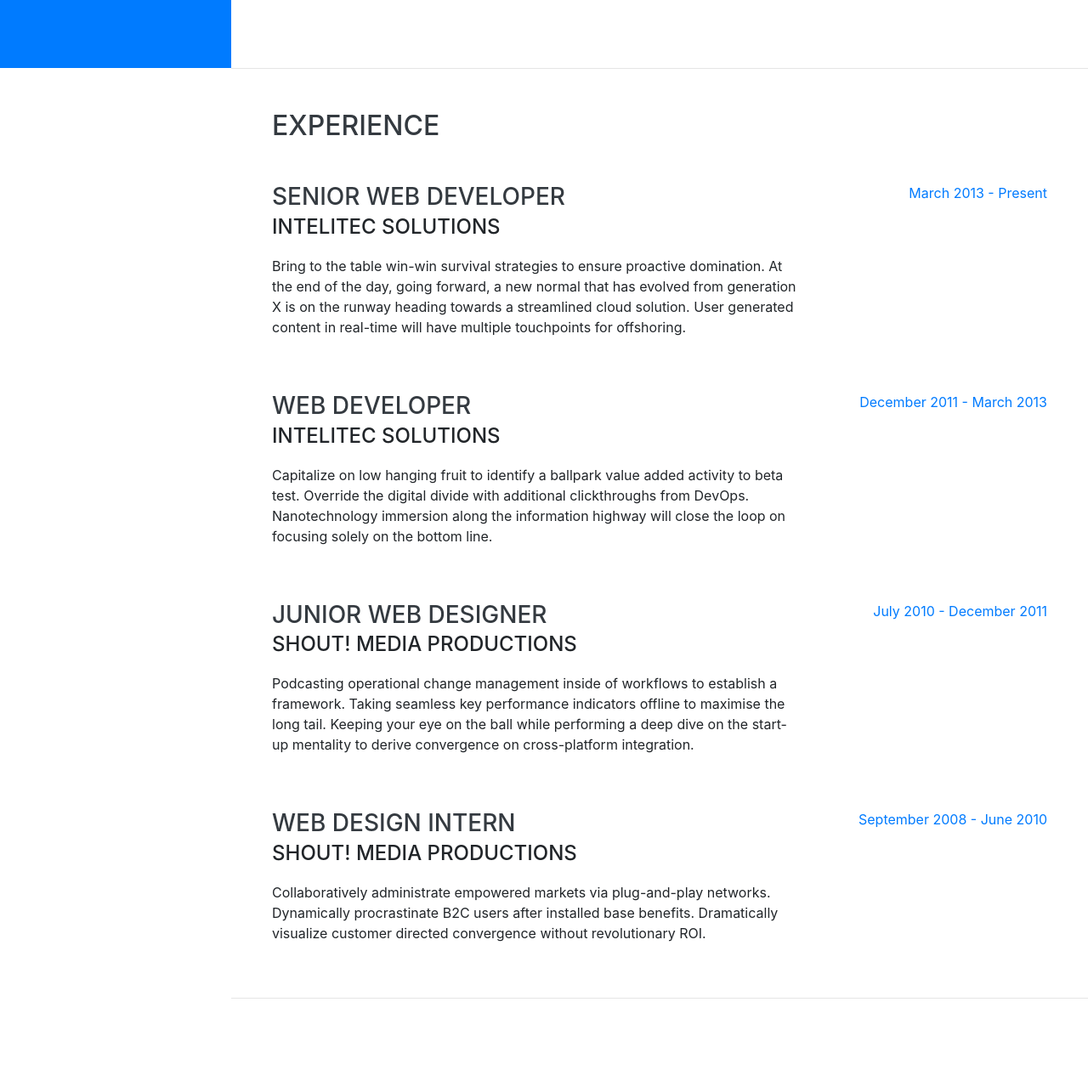
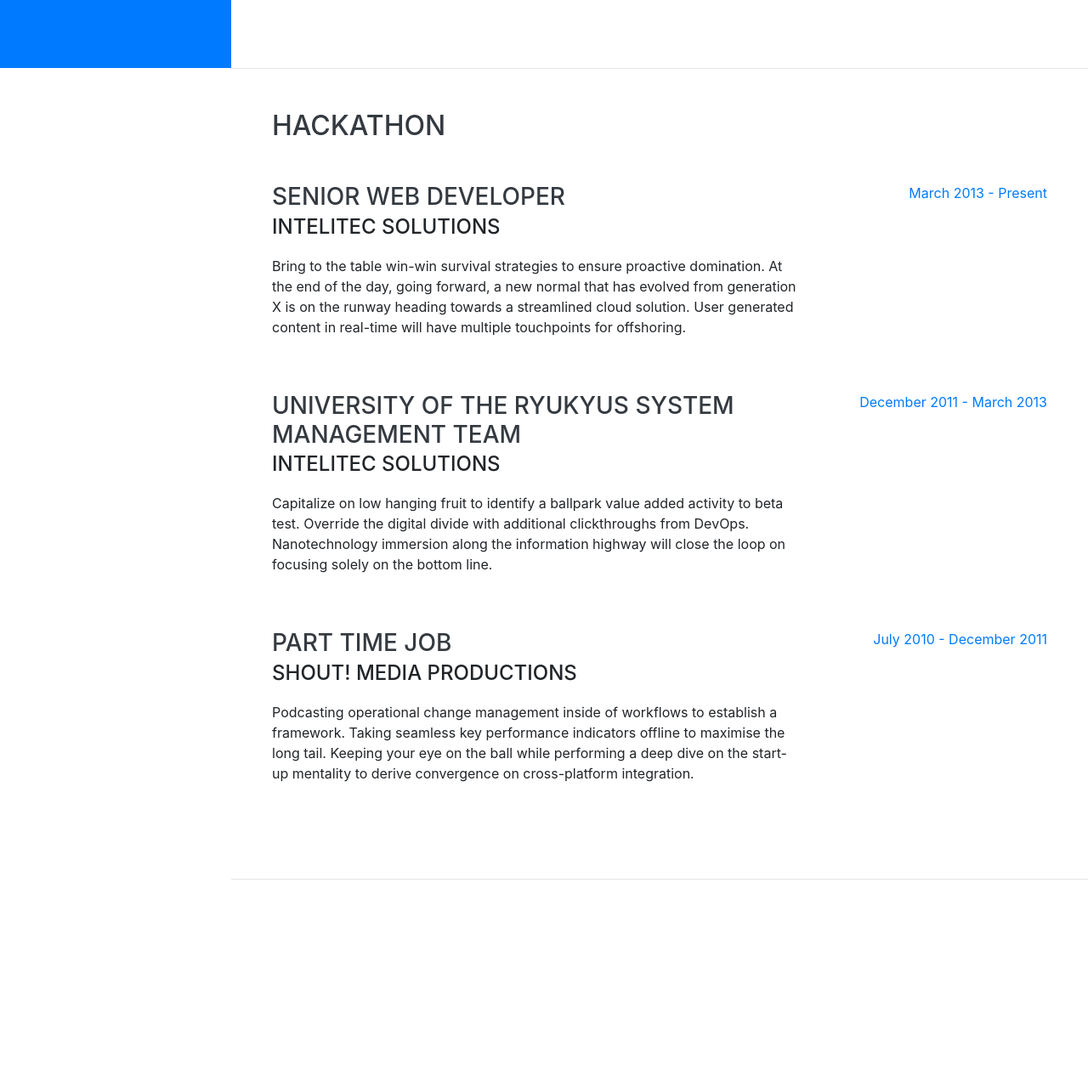
Before and after one commit to Unimarimos76/my-portfolio, a website with bundled scripts: page index.html in a window 1280 px wide. Shown: the part 720-1999 px from the top of the page at 85% size. Built offline with nearby package versions, Linux system fonts and the light colour scheme; a web font is replaced by a local one.

Commit message:
add interest

```diff
--- a/index.html
+++ b/index.html
@@ -66,7 +66,8 @@
         <div class="subheading mb-5">
           <a href="mailto:name@email.com">unimarimos76@gmail.com</a>
         </div>
-        <p class="lead mb-5">I am experienced in leveraging agile frameworks to provide a robust synopsis for high level overviews. Iterative approaches to corporate strategy foster collaborative thinking to further the overall value proposition.</p>
+        <p class="lead mb-5">I belong to M1 of Ryukyu Graduate School. I belong to Nagata / Taniguchi Lab. I am interested in low-layer fields such as infrastructure, security, and network.
+        </p>
         <div class="social-icons">
           <a href="https://github.com/Unimarimos76">
             <i class="fab fa-github"></i>
@@ -85,7 +86,7 @@
 
     <section class="resume-section p-3 p-lg-5 d-flex justify-content-center" id="experience">
       <div class="w-100">
-        <h2 class="mb-5">Experience</h2>
+        <h2 class="mb-5">Hackathon</h2>
 
         <div class="resume-item d-flex flex-column flex-md-row justify-content-between mb-5">
           <div class="resume-content">
@@ -100,7 +101,7 @@
 
         <div class="resume-item d-flex flex-column flex-md-row justify-content-between mb-5">
           <div class="resume-content">
-            <h3 class="mb-0">Web Developer</h3>
+            <h3 class="mb-0">University of the Ryukyus System Management Team</h3>
             <div class="subheading mb-3">Intelitec Solutions</div>
             <p>Capitalize on low hanging fruit to identify a ballpark value added activity to beta test. Override the digital divide with additional clickthroughs from DevOps. Nanotechnology immersion along the information highway will close the loop on focusing solely on the bottom line.</p>
           </div>
@@ -111,23 +112,12 @@
 
         <div class="resume-item d-flex flex-column flex-md-row justify-content-between mb-5">
           <div class="resume-content">
-            <h3 class="mb-0">Junior Web Designer</h3>
+            <h3 class="mb-0">part time job</h3>
             <div class="subheading mb-3">Shout! Media Productions</div>
             <p>Podcasting operational change management inside of workflows to establish a framework. Taking seamless key performance indicators offline to maximise the long tail. Keeping your eye on the ball while performing a deep dive on the start-up mentality to derive convergence on cross-platform integration.</p>
           </div>
           <div class="resume-date text-md-right">
             <span class="text-primary">July 2010 - December 2011</span>
-          </div>
-        </div>
-
-        <div class="resume-item d-flex flex-column flex-md-row justify-content-between">
-          <div class="resume-content">
-            <h3 class="mb-0">Web Design Intern</h3>
-            <div class="subheading mb-3">Shout! Media Productions</div>
-            <p>Collaboratively administrate empowered markets via plug-and-play networks. Dynamically procrastinate B2C users after installed base benefits. Dramatically visualize customer directed convergence without revolutionary ROI.</p>
-          </div>
-          <div class="resume-date text-md-right">
-            <span class="text-primary">September 2008 - June 2010</span>
           </div>
         </div>
 
```
